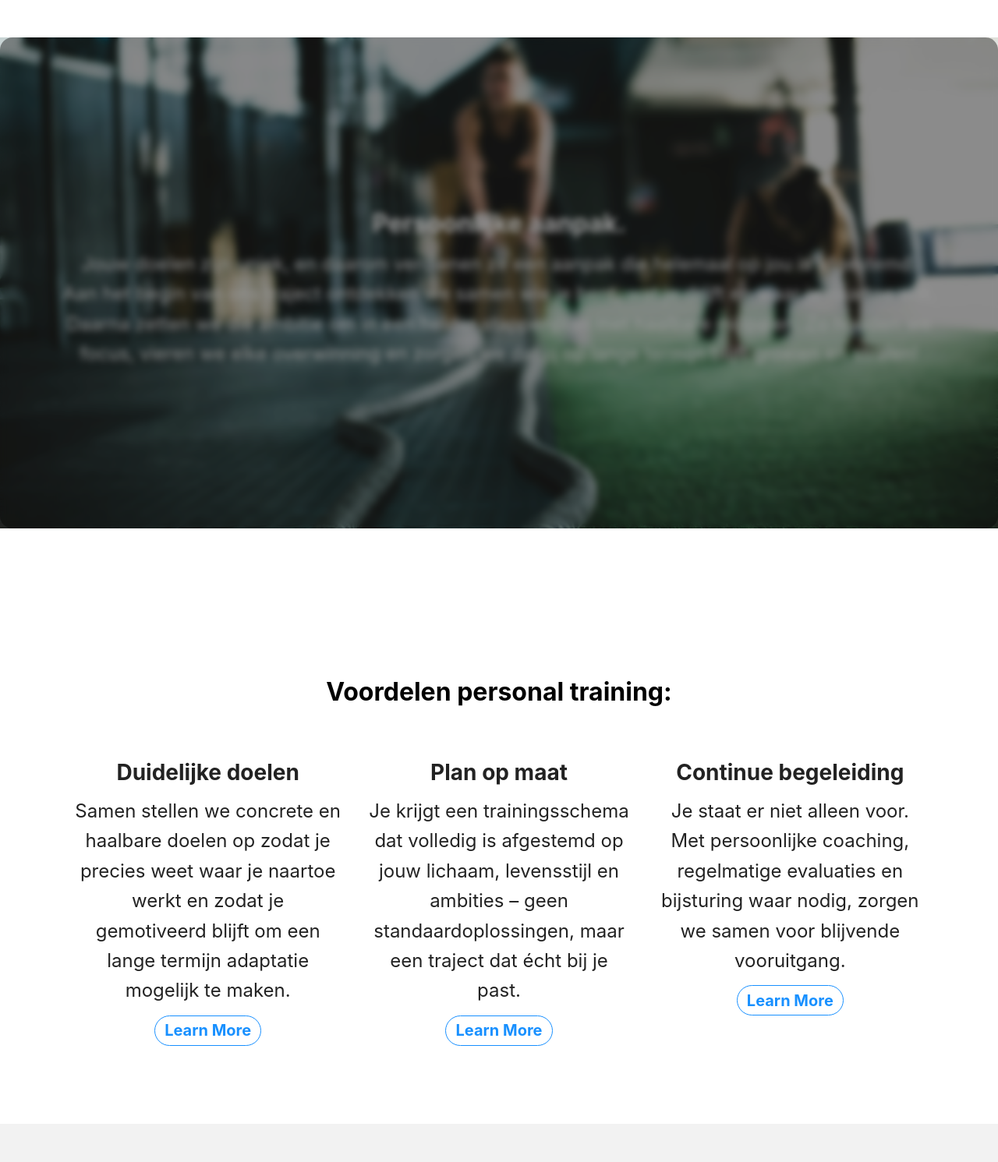
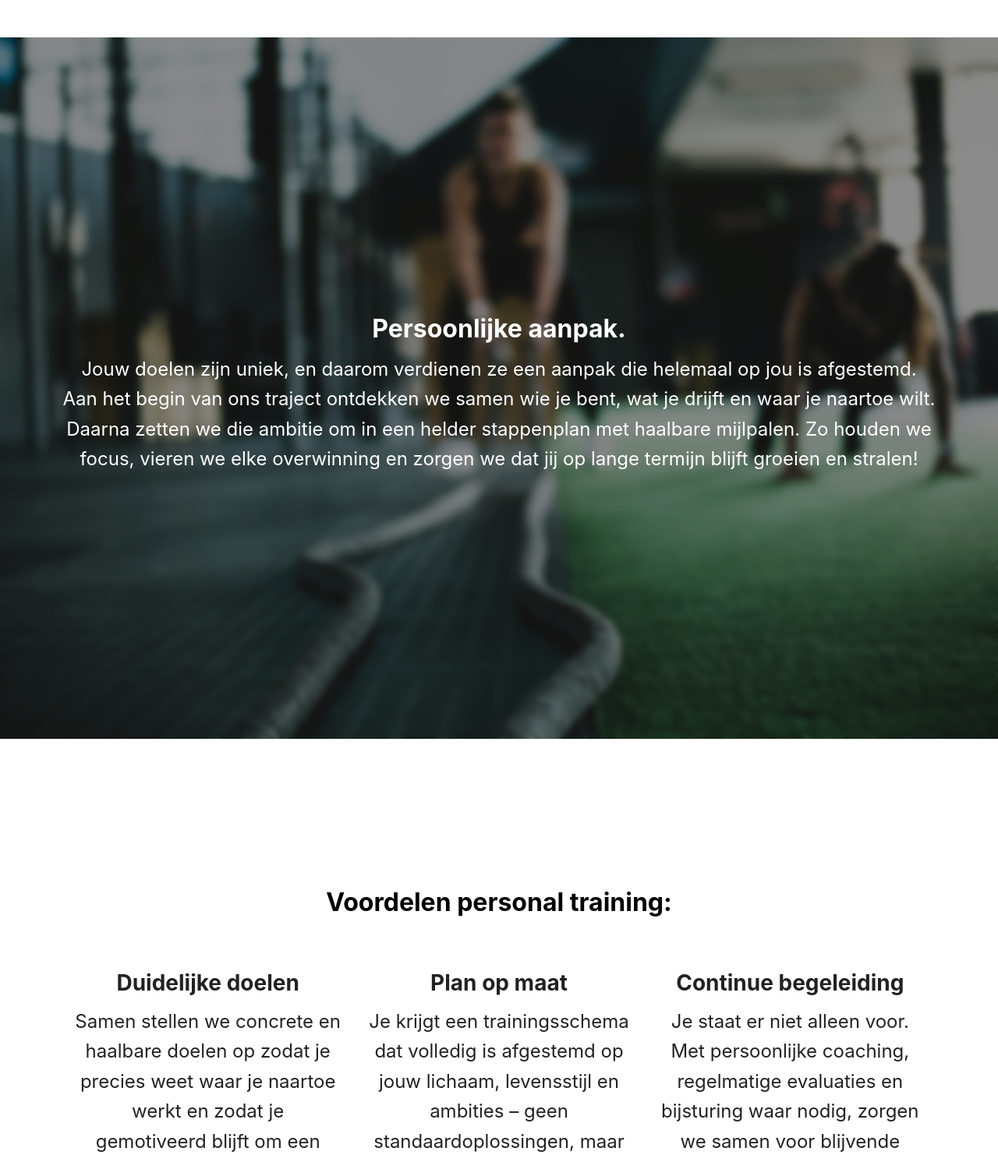
Before and after one commit to TimTools/fitnissen-site, a Jekyll site: the page built from index.html, in a window 1280 px wide. Shown: the part 900-2391 px from the top of the page at 78% size. Built offline with Jekyll 4.4.1, drawn with Linux system fonts in a browser that asks for light colours; nearby versions of some CDN libraries; the list of posts is cut into pages by our own code.

Commit message:
Update head.html

```diff
--- a/_includes/head.html
+++ b/_includes/head.html
@@ -5,15 +5,12 @@
 <style>
   #hero-1 {
     position: relative;
-    height: 70vh !important;
+    height: 100vh;
     width: 100vw;
     margin-left: calc(-50vw + 50%);
     border-radius: 0 !important;
-    /* background-size: cover !important;
+    background-size: cover !important;
     background-position: center center !important;
-    backdrop-filter: blur(4px);
-    padding: 2rem;
-    border-radius: 1rem; */
   }
 
   #hero-1::before {
@@ -25,19 +22,23 @@
     width: 100%;
     z-index: 0;
     backdrop-filter: blur(4px);
-    background-color: rgba(0, 0, 0, 0.4); /* Semi-transparante overlay */
-    padding: 2rem;
-    border-radius: 1rem;
+    background-color: rgba(0, 0, 0, 0.4); /* Donkere overlay */
   }
 
   #hero-1 .hero__content {
-    max-width: 100%;
+    position: relative;
+    z-index: 1; /* Zichtbaar boven overlay */
     padding: 4rem 2rem;
-    /* position: relative;
-    z-index: 1; */
+    color: #fff; /* Zorg dat tekst wit is */
+    text-align: center;
+  }
+
+  /* Verwijder extra margin/padding die wit laat zien */
+  #hero-1 + section {
+    margin-top: 0;
+    padding-top: 0;
   }
 </style>
-
 
 {%- include snippets/get-article-title.html article=page -%}
 <title>{%- if __return -%}{{ __return }} - {{ site.title }}{%- else -%}{{ site.title }}{%- endif -%}</title>
```
